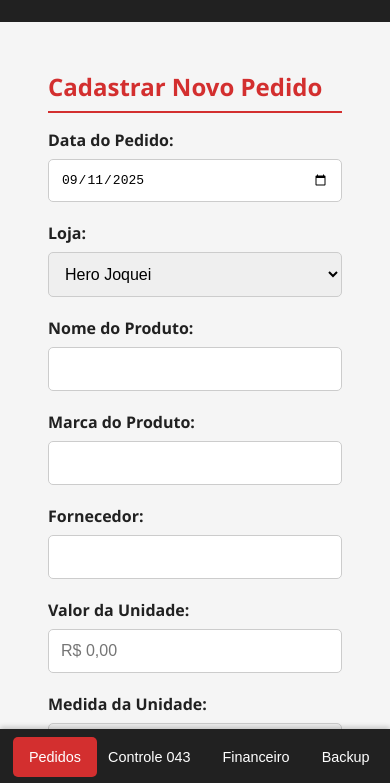
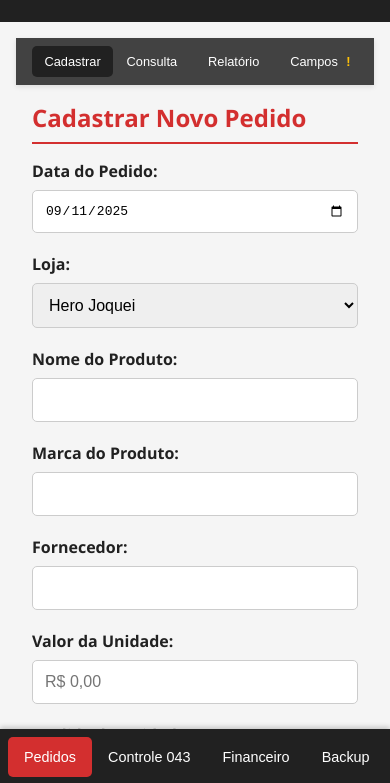
Before and after one commit to pauloramoita/sistema-hero-app, a plain HTML site: page index.html in a window 390 px wide. Shown: the part 59-842 px from the top of the page. Drawn offline with Linux system fonts and the light colour scheme.

Commit message:
Update style.css

```diff
--- a/style.css
+++ b/style.css
@@ -463,12 +463,11 @@ table tr:last-child td {
 
 /* Responsividade: Layout para telas de celular */
 @media (max-width: 768px) {
-    /* Esconde o menu lateral no celular e o transforma em um menu superior */
+    /* Layout principal para telas pequenas */
     .app-container {
         flex-direction: column;
     }
 
-    /* Estilo para a barra de navegação principal (agora no topo) */
     .main-sidebar {
         width: 100%;
         flex-direction: row;
@@ -491,28 +490,45 @@ table tr:last-child td {
         white-space: nowrap;
         font-size: 0.9em;
         border-radius: 5px;
-    }
-
-    .main-sidebar .nav-button:hover {
         transform: none;
     }
 
-    /* Esconde a sub-sidebar para dar mais espaço ao conteúdo */
-    .sub-sidebar {
-        display: none;
+    .main-sidebar .nav-button.active {
+        transform: none;
     }
 
-    /* O conteúdo principal agora ocupa a tela toda */
-    .sub-content {
+    .sub-sidebar {
+        width: 100%;
+        flex-direction: row;
+        overflow-x: auto;
+        padding: 0.5rem;
+        gap: 0;
+        justify-content: space-around;
+        align-items: center;
+        background-color: var(--cinza-escuro);
+        box-shadow: 0 2px 5px rgba(0, 0, 0, 0.1);
+    }
+
+    .sub-sidebar .nav-button {
+        flex-shrink: 0;
+        text-align: center;
+        padding: 0.5rem 0.75rem;
+        white-space: nowrap;
+        font-size: 0.8em;
+        border-radius: 5px;
+    }
+
+    .main-tab-content {
+        flex-direction: column;
+        padding-bottom: 70px; /* Para não esconder o conteúdo atrás do menu inferior */
+    }
+
+    .content, .sub-content {
         padding: 1rem;
     }
 
-    .main-tab-content.active {
-        flex-direction: column;
-    }
-
-    /* Reorganiza os campos de busca em colunas */
-    .search-container {
+    /* Reorganiza os campos de busca e formulários em colunas */
+    .search-container, .report-options {
         flex-direction: column;
         align-items: stretch;
     }
@@ -522,7 +538,19 @@ table tr:last-child td {
         gap: 1rem;
     }
 
-    /* Reorganiza as opções de backup em colunas */
+    .form-group, .campos-group form {
+        flex-direction: column;
+        align-items: stretch;
+    }
+
+    .input-with-button {
+        flex-direction: column;
+    }
+
+    .input-with-button input, .input-with-button button {
+        width: 100%;
+    }
+
     .backup-options-container {
         flex-direction: column;
     }
```
